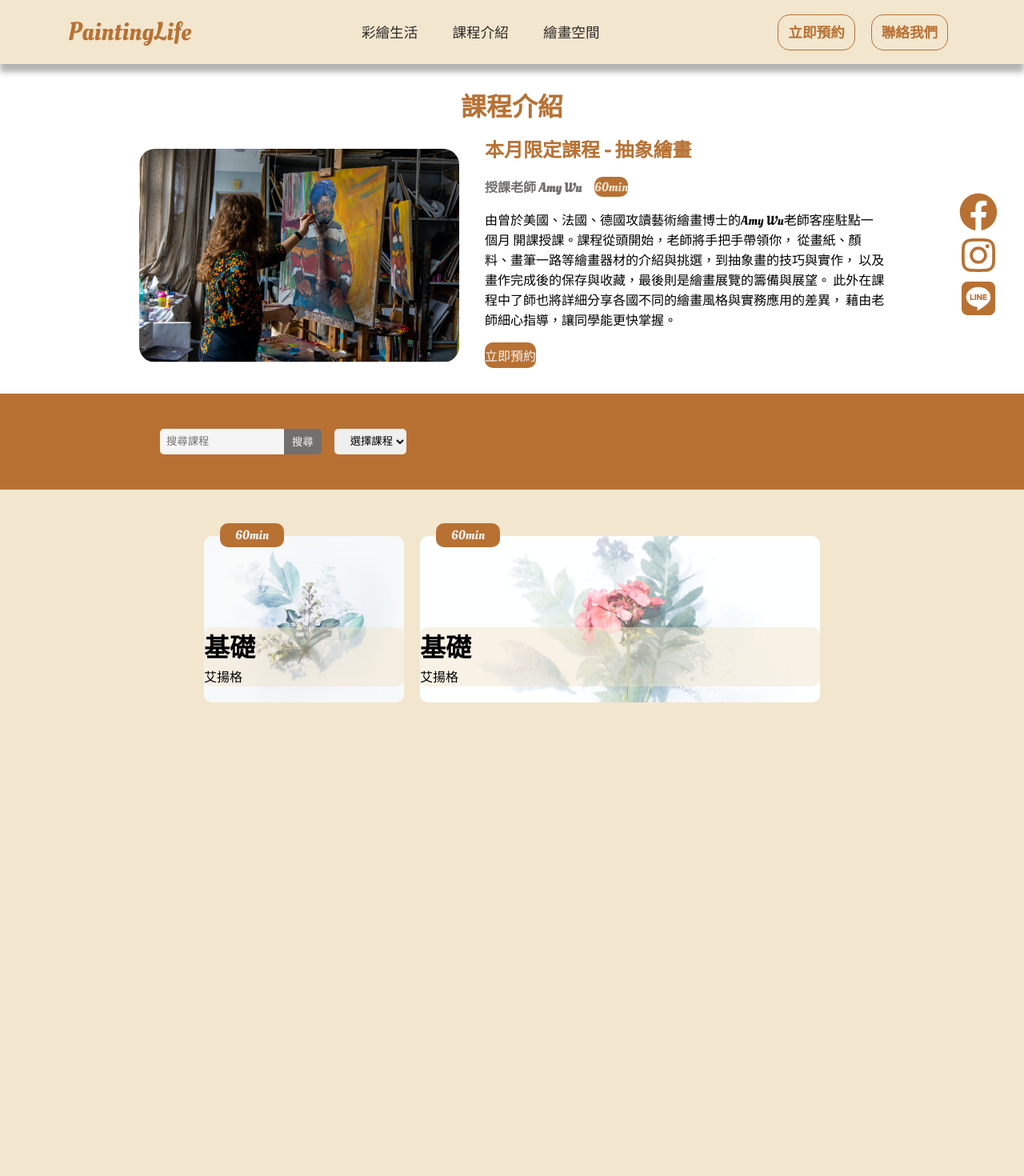
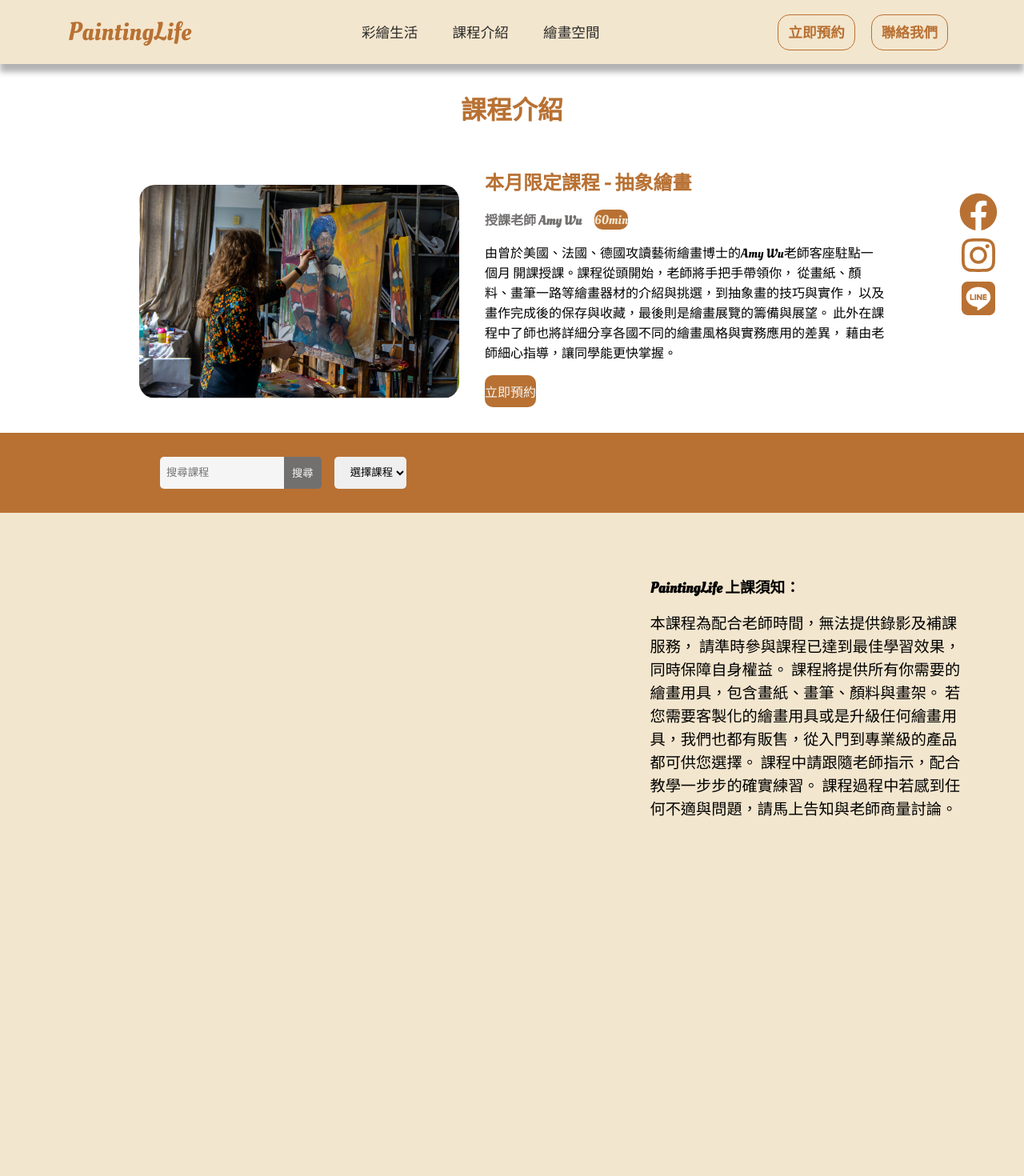
Before and after one commit to chingwu99/painting-life-project, a React (Create React App) app: page /class in a window 1280 px wide. Shown: the top 1470 px of the page at 80% size. Built offline with nearby package versions, Linux system fonts and the light colour scheme.

Commit message:
update class rwd

```diff
--- a/src/styles/_class.scss
+++ b/src/styles/_class.scss
@@ -9,8 +9,7 @@
     flex-direction: column;
     justify-content: center;
     align-items: center;
-    height: 5vh;
-    margin-top: 2rem;
+    margin: 2rem;
 
     h2 {
       font-size: 2rem;
@@ -68,7 +67,7 @@
         background-color: $themeOrange;
         cursor: pointer;
         border-radius: 10px;
-        height: 4vh;
+        height: 40px;
         font-size: 1rem;
         color: $themeWhite;
 
@@ -85,7 +84,7 @@
 .class-section-two {
   .class-section-two-select-div {
     background-color: $themeOrange;
-    height: 15vh;
+    height: 100px;
     display: flex;
     justify-content: flex-start;
     align-items: center;
@@ -98,7 +97,7 @@
       margin-left: 200px;
 
       input {
-        height: 4vh;
+        height: 40px;
         border: none;
         background-color: $themeWhite;
         border-radius: 5px 0px 0px 5px;
@@ -106,7 +105,7 @@
       }
 
       button {
-        height: 4vh;
+        height: 40px;
         padding: 10px;
         cursor: pointer;
         border: none;
@@ -120,7 +119,7 @@
       }
 
       select {
-        height: 4vh;
+        height: 40px;
         margin-left: 1rem;
         border: none;
         border-radius: 5px;
@@ -144,11 +143,11 @@
       flex-wrap: wrap;
       justify-content: center;
       margin: 3rem 0rem;
-      max-width: 80vw;
       // background-color: blue;
 
       .class-section-two-main-div-box-word-div {
-        max-width: 20vw;
+        width: 400px;
+        margin: 30px 0px 0px 30px;
         // background-color: aquamarine;
 
         h4 {
@@ -172,13 +171,13 @@
   align-items: center;
 
   .class-section-three-title {
-    height: 15vh;
     display: flex;
     justify-content: center;
     align-items: center;
     font-size: 2rem;
     color: $themeOrange;
     margin-bottom: 3rem;
+    margin-top: 2rem;
   }
 
   .class-section-three-teacher-card-div {
@@ -190,36 +189,14 @@
   }
 }
 
-@media screen and (max-width: 850px) {
-  .class-section-two {
-    .class-section-two-main-div {
-      .class-section-two-main-div-box {
-        .class-section-two-main-div-box-word-div {
-          max-width: 40vw;
-        }
-      }
-    }
-  }
-
-  .class-section-three {
-    .class-section-three-teacher-card-div {
-      max-width: 100vw;
-    }
-  }
-}
-
 @media screen and (max-width: 767px) {
   .class-section-one {
     .class-section-one-limited-div {
       // background-color: aqua;
 
       div {
-        max-width: 320px;
         img {
-          margin: 1rem 0rem 0rem 0rem;
-
           max-width: 320px;
-          border-radius: 20px;
         }
       }
     }
@@ -234,9 +211,9 @@
     }
     .class-section-two-main-div {
       .class-section-two-main-div-box {
-        max-width: 90vw;
         .class-section-two-main-div-box-word-div {
-          max-width: 80vw;
+          margin-top: 50px;
+          width: 300px;
         }
       }
     }
--- a/src/styles/_classSectionTwoImgCard.scss
+++ b/src/styles/_classSectionTwoImgCard.scss
@@ -1,6 +1,5 @@
 .class-section-two-img-card {
   display: flex;
-  // height: 27vh;
 
   // background-color: brown;
 
@@ -11,9 +10,9 @@
   .class-section-two-img-div-one {
     // background-color: yellowgreen;
     margin: 10px;
-    height: 26vh;
+    height: 200px;
     .class-section-two-img1 {
-      max-width: 250px;
+      max-width: 225px;
     }
     .class-section-two-time-one {
       position: relative;
@@ -21,7 +20,7 @@
       max-width: 80px;
       height: 30px;
       border-radius: 10px;
-      top: -230px;
+      top: -210px;
       left: 20px;
       text-align: center;
       color: $themeWhite;
@@ -45,9 +44,9 @@
   .class-section-two-img-div-two {
     margin: 10px;
     // background-color: blueviolet;
-    height: 26vh;
+    height: 200px;
     .class-section-two-img2 {
-      max-width: 500px;
+      max-width: 450px;
     }
 
     .class-section-two-time-two {
@@ -56,7 +55,7 @@
       max-width: 80px;
       height: 30px;
       border-radius: 10px;
-      top: -230px;
+      top: -210px;
       left: 20px;
       text-align: center;
       color: $themeWhite;
@@ -78,48 +77,16 @@
   }
 }
 
-@media screen and (max-width: 850px) {
-  .class-section-two-img-card {
-    // background-color: brown;
-    // height: 30vh;
-    .class-section-two-img-div-one {
-      // background-color: aqua;
-      height: 16vh;
-      .class-section-two-img1 {
-        max-width: 200px;
-      }
-
-      .class-section-two-time-one {
-        top: -190px;
-      }
-    }
-
-    .class-section-two-img-div-two {
-      // background-color: yellowgreen;
-      height: 16vh;
-      .class-section-two-img2 {
-        max-width: 400px;
-      }
-
-      .class-section-two-time-two {
-        top: -190px;
-      }
-    }
-  }
-}
-
 @media screen and (max-width: 767px) {
   .class-section-two-img-card {
     // background-color: aqua;
-    // height: 67vh;
-    max-width: 90vw;
     display: flex;
     justify-content: center;
     align-items: center;
     flex-wrap: wrap;
     .class-section-two-img-div-one {
-      height: 35vh;
       // background-color: blueviolet;
+      margin: 40px 10px;
       .class-section-two-img1 {
         max-width: 400px;
       }
@@ -130,8 +97,8 @@
     }
 
     .class-section-two-img-div-two {
-      height: 35vh;
       // background-color: aquamarine;
+      margin: 40px 10px;
       .class-section-two-img2 {
         max-width: 300px;
         height: 250px;
--- a/src/styles/style.css
+++ b/src/styles/style.css
@@ -753,8 +753,7 @@ footer div.footer-section-div-two div.footer-social div .footer-social-icon {
   flex-direction: column;
   justify-content: center;
   align-items: center;
-  height: 5vh;
-  margin-top: 2rem;
+  margin: 2rem;
 }
 .class-section-one .class-section-one-title-div h2 {
   font-size: 2rem;
@@ -805,7 +804,7 @@ footer div.footer-section-div-two div.footer-social div .footer-social-icon {
   background-color: rgb(184, 113, 51);
   cursor: pointer;
   border-radius: 10px;
-  height: 4vh;
+  height: 40px;
   font-size: 1rem;
   color: rgb(245, 245, 245);
 }
@@ -817,7 +816,7 @@ footer div.footer-section-div-two div.footer-social div .footer-social-icon {
 
 .class-section-two .class-section-two-select-div {
   background-color: rgb(184, 113, 51);
-  height: 15vh;
+  height: 100px;
   display: flex;
   justify-content: flex-start;
   align-items: center;
@@ -830,14 +829,14 @@ footer div.footer-section-div-two div.footer-social div .footer-social-icon {
   margin-left: 200px;
 }
 .class-section-two .class-section-two-select-div div input {
-  height: 4vh;
+  height: 40px;
   border: none;
   background-color: rgb(245, 245, 245);
   border-radius: 5px 0px 0px 5px;
   padding: 0rem 0.5rem;
 }
 .class-section-two .class-section-two-select-div div button {
-  height: 4vh;
+  height: 40px;
   padding: 10px;
   cursor: pointer;
   border: none;
@@ -850,7 +849,7 @@ footer div.footer-section-div-two div.footer-social div .footer-social-icon {
   align-items: center;
 }
 .class-section-two .class-section-two-select-div div select {
-  height: 4vh;
+  height: 40px;
   margin-left: 1rem;
   border: none;
   border-radius: 5px;
@@ -870,10 +869,10 @@ footer div.footer-section-div-two div.footer-social div .footer-social-icon {
   flex-wrap: wrap;
   justify-content: center;
   margin: 3rem 0rem;
-  max-width: 80vw;
 }
 .class-section-two .class-section-two-main-div .class-section-two-main-div-box .class-section-two-main-div-box-word-div {
-  max-width: 20vw;
+  width: 400px;
+  margin: 30px 0px 0px 30px;
 }
 .class-section-two .class-section-two-main-div .class-section-two-main-div-box .class-section-two-main-div-box-word-div h4 {
   font-size: 2rem;
@@ -891,13 +890,13 @@ footer div.footer-section-div-two div.footer-social div .footer-social-icon {
   align-items: center;
 }
 .class-section-three .class-section-three-title {
-  height: 15vh;
   display: flex;
   justify-content: center;
   align-items: center;
   font-size: 2rem;
   color: rgb(184, 113, 51);
   margin-bottom: 3rem;
+  margin-top: 2rem;
 }
 .class-section-three .class-section-three-teacher-card-div {
   display: flex;
@@ -907,22 +906,9 @@ footer div.footer-section-div-two div.footer-social div .footer-social-icon {
   align-items: center;
 }
 
-@media screen and (max-width: 850px) {
-  .class-section-two .class-section-two-main-div .class-section-two-main-div-box .class-section-two-main-div-box-word-div {
-    max-width: 40vw;
-  }
-  .class-section-three .class-section-three-teacher-card-div {
-    max-width: 100vw;
-  }
-}
 @media screen and (max-width: 767px) {
-  .class-section-one .class-section-one-limited-div div {
+  .class-section-one .class-section-one-limited-div div img {
     max-width: 320px;
-  }
-  .class-section-one .class-section-one-limited-div div img {
-    margin: 1rem 0rem 0rem 0rem;
-    max-width: 320px;
-    border-radius: 20px;
   }
   .class-section-two .class-section-two-select-div {
     justify-content: center;
@@ -930,11 +916,9 @@ footer div.footer-section-div-two div.footer-social div .footer-social-icon {
   .class-section-two .class-section-two-select-div div {
     margin-left: 0;
   }
-  .class-section-two .class-section-two-main-div .class-section-two-main-div-box {
-    max-width: 90vw;
-  }
   .class-section-two .class-section-two-main-div .class-section-two-main-div-box .class-section-two-main-div-box-word-div {
-    max-width: 80vw;
+    margin-top: 50px;
+    width: 300px;
   }
 }
 .class-section-two-img-card {
@@ -945,10 +929,10 @@ footer div.footer-section-div-two div.footer-social div .footer-social-icon {
 }
 .class-section-two-img-card .class-section-two-img-div-one {
   margin: 10px;
-  height: 26vh;
+  height: 200px;
 }
 .class-section-two-img-card .class-section-two-img-div-one .class-section-two-img1 {
-  max-width: 250px;
+  max-width: 225px;
 }
 .class-section-two-img-card .class-section-two-img-div-one .class-section-two-time-one {
   position: relative;
@@ -956,7 +940,7 @@ footer div.footer-section-div-two div.footer-social div .footer-social-icon {
   max-width: 80px;
   height: 30px;
   border-radius: 10px;
-  top: -230px;
+  top: -210px;
   left: 20px;
   text-align: center;
   color: rgb(245, 245, 245);
@@ -975,10 +959,10 @@ footer div.footer-section-div-two div.footer-social div .footer-social-icon {
 }
 .class-section-two-img-card .class-section-two-img-div-two {
   margin: 10px;
-  height: 26vh;
+  height: 200px;
 }
 .class-section-two-img-card .class-section-two-img-div-two .class-section-two-img2 {
-  max-width: 500px;
+  max-width: 450px;
 }
 .class-section-two-img-card .class-section-two-img-div-two .class-section-two-time-two {
   position: relative;
@@ -986,7 +970,7 @@ footer div.footer-section-div-two div.footer-social div .footer-social-icon {
   max-width: 80px;
   height: 30px;
   border-radius: 10px;
-  top: -230px;
+  top: -210px;
   left: 20px;
   text-align: center;
   color: rgb(245, 245, 245);
@@ -1004,36 +988,15 @@ footer div.footer-section-div-two div.footer-social div .footer-social-icon {
   font-size: 2rem;
 }
 
-@media screen and (max-width: 850px) {
-  .class-section-two-img-card .class-section-two-img-div-one {
-    height: 16vh;
-  }
-  .class-section-two-img-card .class-section-two-img-div-one .class-section-two-img1 {
-    max-width: 200px;
-  }
-  .class-section-two-img-card .class-section-two-img-div-one .class-section-two-time-one {
-    top: -190px;
-  }
-  .class-section-two-img-card .class-section-two-img-div-two {
-    height: 16vh;
-  }
-  .class-section-two-img-card .class-section-two-img-div-two .class-section-two-img2 {
-    max-width: 400px;
-  }
-  .class-section-two-img-card .class-section-two-img-div-two .class-section-two-time-two {
-    top: -190px;
-  }
-}
 @media screen and (max-width: 767px) {
   .class-section-two-img-card {
-    max-width: 90vw;
     display: flex;
     justify-content: center;
     align-items: center;
     flex-wrap: wrap;
   }
   .class-section-two-img-card .class-section-two-img-div-one {
-    height: 35vh;
+    margin: 40px 10px;
   }
   .class-section-two-img-card .class-section-two-img-div-one .class-section-two-img1 {
     max-width: 400px;
@@ -1042,7 +1005,7 @@ footer div.footer-section-div-two div.footer-social div .footer-social-icon {
     top: -270px;
   }
   .class-section-two-img-card .class-section-two-img-div-two {
-    height: 35vh;
+    margin: 40px 10px;
   }
   .class-section-two-img-card .class-section-two-img-div-two .class-section-two-img2 {
     max-width: 300px;
@@ -1057,19 +1020,19 @@ footer div.footer-section-div-two div.footer-social div .footer-social-icon {
 .teacherCard {
   background-color: rgb(243, 230, 206);
   max-width: 350px;
-  height: 55vh;
+  height: 400px;
   display: flex;
   flex-direction: column;
   align-items: center;
   border-radius: 20px;
-  margin: 1rem;
+  margin: 50px 20px;
 }
 .teacherCard img {
   border-radius: 50%;
   max-width: 150px;
   border: 3px solid rgb(184, 113, 51);
   position: relative;
-  top: -8vh;
+  top: -60px;
 }
 .teacherCard .teacher-word {
   display: flex;
@@ -1080,20 +1043,6 @@ footer div.footer-section-div-two div.footer-social div .footer-social-icon {
   margin-bottom: 1rem;
 }
 
-@media screen and (max-width: 850px) {
-  .teacherCard {
-    max-width: 200px;
-    height: 45vh;
-    font-size: 0.9rem;
-  }
-}
-@media screen and (max-width: 767px) {
-  .teacherCard {
-    max-width: 300px;
-    height: 55vh;
-    font-size: 0.9rem;
-  }
-}
 .classroom-section-one {
   background-color: rgb(245, 245, 245);
   display: flex;
```
Also changed, not shown: src/styles/_teacherCard.scss (+3 -19 lines), 1 other file (tests, documents, lock files or other folders).
